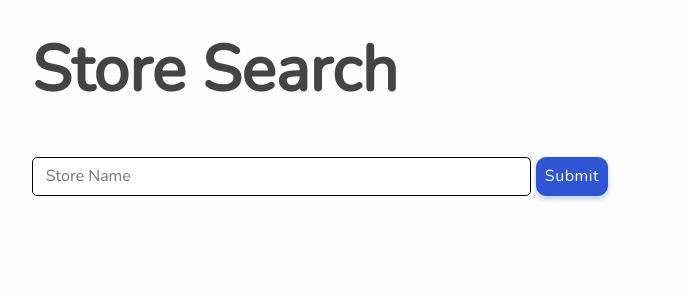
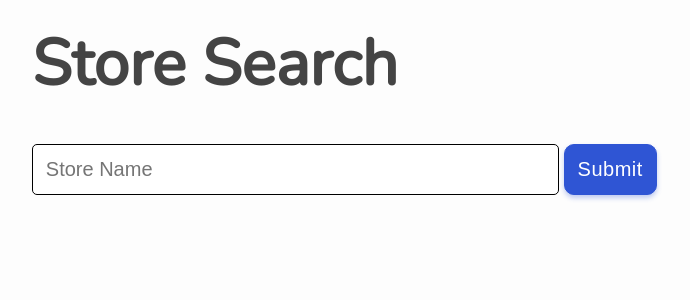
Before and after one commit to yjyoo773/store-search, a React (Create React App) app in the folder frontend/: page / in a window 1280 px wide. Shown: the top 300 px of the page, without its empty margins (0-690 px from the left). Built offline with nearby package versions, Linux system fonts and the light colour scheme; no server answers.

Commit message:
fix ParseError bug occured when npm run build

```diff
--- a/frontend/src/components/autoComplete.js
+++ b/frontend/src/components/autoComplete.js
@@ -6,7 +6,6 @@ function AutoComplete(props) {
   const [active, setActive] = useState(0);
   const [filtered, setFiltered] = useState([]);
   const [isShow, setIsShow] = useState(false);
-  const [submitVal, setSubmitVal] = useState({});
 
   const context = useContext(SettingContext);
 
@@ -29,7 +28,8 @@ function AutoComplete(props) {
   const onSubmit = (e) => {
     e.preventDefault();
     if (context.input)
-      setSubmitVal(props.suggest.find((x) => x.name === context.input) || {});
+    context.changeSubmit(props.suggest.find((x) => x.name === context.input) || {});
+
   };
 
   const onClick = (e) => {
@@ -95,8 +95,8 @@ function AutoComplete(props) {
         <button>Submit</button>
       </form>
       {renderAutocomplete()}
-      {Object.keys(submitVal).length > 0 ? (
-        <Result result={submitVal} store={props.suggest} />
+      {Object.keys(context.submitVal).length > 0 ? (
+        <Result result={context.submitVal} store={props.suggest} />
       ) : (
         ""
       )}
--- a/frontend/src/components/main.js
+++ b/frontend/src/components/main.js
@@ -8,8 +8,9 @@ import Related from "./related.js";
 function Main() {
   const [list, setList] = useState([]);
   const context = useContext(SettingContext);
-  //   let api = process.env.REACT_APP_URL || "http://localhost:5004/backend/stores";
-  let api = "http://localhost:5004/backend/stores";
+    let api = process.env.REACT_APP_URL || "http://localhost/backend/stores";
+  // let api = "http://localhost:5004/backend/stores";
+
   const handleGet = async (action) => {
     try {
       let getList = await axios.post(api);
@@ -27,7 +28,7 @@ function Main() {
   return (
     <>
       <AutoComplete suggest={list.stores} />
-      {context.related.length > 0 ? <Related /> : ""}
+      {context.related.length > 0 ? <Related stores = {list.stores}/> : ""}
     </>
   );
 }
--- a/frontend/src/components/related.js
+++ b/frontend/src/components/related.js
@@ -6,11 +6,19 @@ import Card from "@mui/material/Card";
 import { SettingContext } from "../context/state.js";
 import { CardContent } from "@mui/material";
 
-function Related() {
+function Related(props) {
   const context = useContext(SettingContext);
 
   let stores = context.related;
   let tag = context.getTag;
+
+  const onClick = (e) => {
+    context.changeInput(e.currentTarget.innerText);
+    context.changeSubmit(
+      props.stores.find((store) => store.name === e.currentTarget.innerText)
+    );
+  };
+
   return (
     <>
       <Card className="relateCard">
@@ -22,9 +30,9 @@ function Related() {
             <Chip
               key={idx}
               label={store.name}
-              variant="outlined"
+              color="info"
               className="relateBadge"
-              onClick={(e) => context.changeInput(e.currentTarget.innerText)}
+              onClick={onClick}
             />
           ))}
         </CardContent>
--- a/frontend/src/components/result.js
+++ b/frontend/src/components/result.js
@@ -15,14 +15,13 @@ function Result(props) {
     context.changeRelated(related);
     context.changeTag(tag);
   };
-
   return (
     <Card className="resultCard">
       <CardContent>
         <Typography gutterBottom variant="h5">
-          {props.result.name}
+          {context.submitVal.name}
         </Typography>
-        {props.result.tags.split(",").map((tag, idx) => (
+        {context.submitVal.tags.split(",").map((tag, idx) => (
           <Chip
             key={idx}
             label={tag}
--- a/frontend/src/context/state.js
+++ b/frontend/src/context/state.js
@@ -5,14 +5,17 @@ function SettingsProvider(props) {
   const [getTag, setGetTag] = useState("");
   const [related, setRelated] = useState([]);
   const [input, setInput] = useState("");
+  const [submitVal, setSubmitVal] = useState({});
 
   const state = {
     getTag,
     related,
     input,
+    submitVal,
     changeTag: setGetTag,
     changeRelated: setRelated,
-    changeInput: setInput
+    changeInput: setInput,
+    changeSubmit: setSubmitVal,
   };
 
   return (
--- a/frontend/src/styles/_autocomplete.scss
+++ b/frontend/src/styles/_autocomplete.scss
@@ -1,20 +1,21 @@
 input {
     border: 1px solid $black;
-    padding: 0.5vw 1vw;
+    padding: 1vw;
     width: 40%;
     border-radius: 5px;
     transition: $transition-sp;
     margin: $gutter-sm 5px $gutter-sm 0;
+    font-size: 1.25rem;
     &:focus{
         background: $black;
         color: $white;
     }
   }
   button{
-    padding: 0.5vw 0.6vw;
+    padding: 1vw;
     outline: none;
     text-decoration: none;
-    font-size: 16px;
+    font-size: 1.25rem;
     letter-spacing: .5px;
     transition: all .3s;
     border-radius: 10px;
@@ -63,11 +64,12 @@ input {
     .resultBadge{
         padding: 6px;
         margin-right: 1.25vw;
+        margin-bottom: 1.25vw;
     }
 }
 
 .relateCard{
-    width: 50%;
+    width: 40%;
     .relateBadge{
         padding: 6px;
         margin-right: 1.25vw;
--- a/frontend/src/styles/core.scss
+++ b/frontend/src/styles/core.scss
@@ -1,6 +1,5 @@
-@import 'vars';
-@import 'reset';
-@import 'loader';
-@import "~bootstrap/scss/bootstrap";
-@import './header';
-@import './autocomplete';
+@import 'vars.scss';
+@import 'reset.scss';
+@import 'loader.scss';
+@import './header.scss';
+@import './autocomplete.scss';
```
Also changed, not shown: 1 other file (tests, documents, lock files or other folders).
